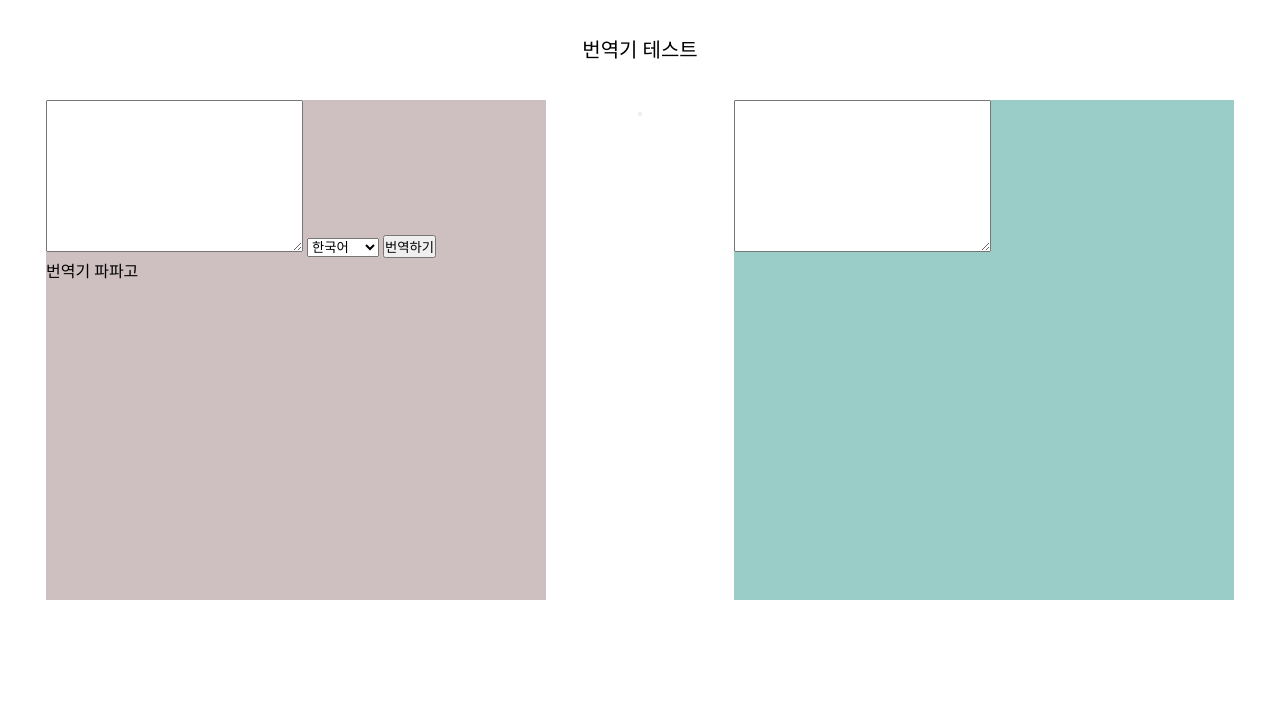
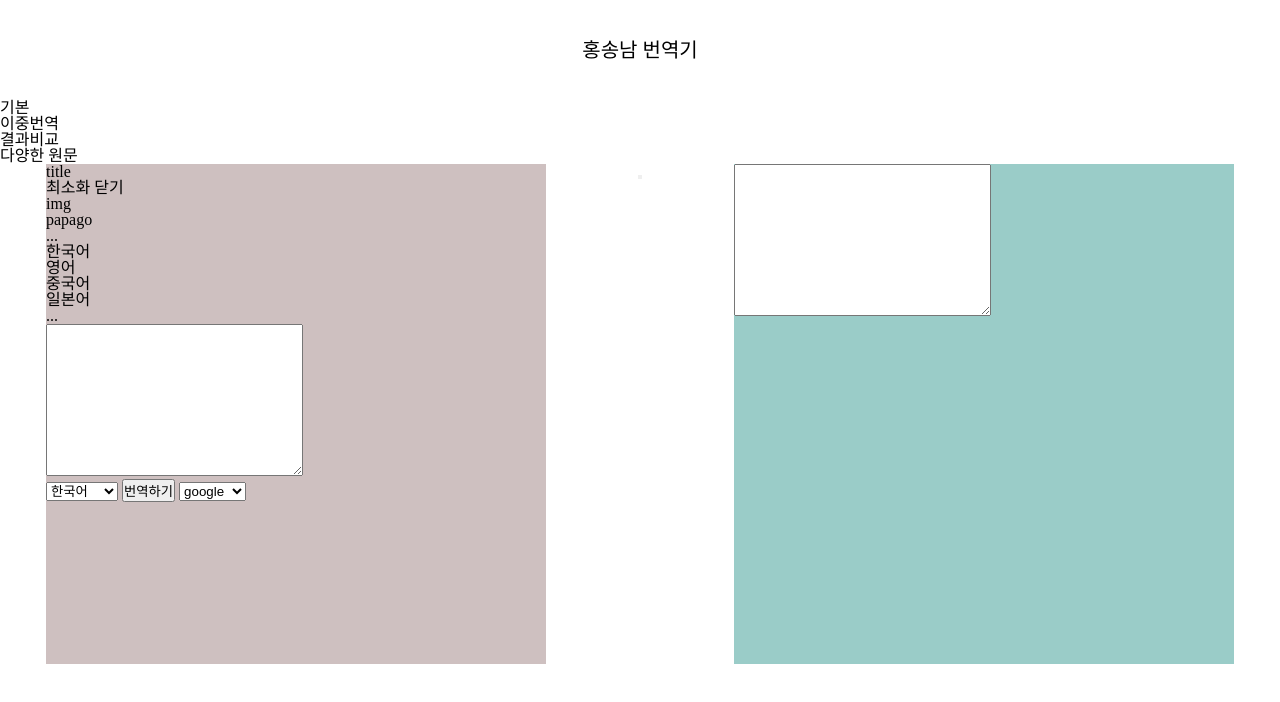
Before and after one commit to jjunyjjuny/translator, a website: page dist/index.html in a window 1280 px wide. Drawn offline with nearby package versions, Linux system fonts and the light colour scheme.

Commit message:
html 구조 손보기 시작 및 reset.css 추가

```diff
--- a/dist/index.html
+++ b/dist/index.html
@@ -4,6 +4,8 @@
     <meta charset="UTF-8" />
     <meta name="viewport" content="width=device-width, initial-scale=1.0" />
     <title>Translator</title>
+    <link rel="stylesheet" href="reset.css" />
+    <link rel="stylesheet" href="style.css">
     <style>
       * {
         margin: 0;
@@ -35,28 +37,75 @@
     <script src="https://code.jquery.com/jquery-latest.js"></script>
   </head>
   <body>
-    <header>번역기 테스트</header>
+    <header>홍송남 번역기</header>
+    <nav>
+      <ul>
+        <li>기본</li>
+        <li>이중번역</li>
+        <li>결과비교</li>
+        <li>다양한 원문</li>
+      </ul>
+    </nav>
     <section class="container">
-      <section class="left">
+      <article class="left">
+        <div>title</div>
+        <div>
+          <div class="box-menu">
+            <span>최소화</span>
+            <span>닫기</span>
+          </div>
+          <div class="box-nav">
+            <div class="engine-select">
+              <div>img</div>
+              <div>papago</div>
+              <div>...</div>
+            </div>
+            <div class="language-select">
+              <ul>
+                <li>한국어</li>
+                <li>영어</li>
+                <li>중국어</li>
+                <li>일본어</li>
+                <li>...</li>
+              </ul>
+            </div>
+          </div>
+          <div>
+            <textarea
+              name="original-text"
+              id="original-text"
+              cols="30"
+              rows="10"
+            ></textarea>
+          </div>
+        </div>
         <div class="text">
-          <textarea name="original-text" id="original-text" cols="30" rows="10"></textarea>
           <select name="translate-target" id="translate-target">
             <option value="kr">한국어</option>
             <option value="en">영어</option>
             <option value="ru">러시아어</option>
           </select>
           <button id="btn_translate">번역하기</button>
-          <div>번역기 파파고</div>
+          <select name="translator-type" id="translator-type">
+            <option value="google">google</option>
+            <option value="papago">papago</option>
+            <option value="kakao">kakao</option>
+          </select>
         </div>
-      </section>
+      </article>
       <div>
-        <button id='btn_translate'></button>
+        <button id="btn_translate"></button>
       </div>
-      <section class="right">
+      <article class="right">
         <div class="translate-google">
-          <textarea name="translate-text" id="translate-text" cols="30" rows="10"></textarea>
+          <textarea
+            name="translate-text"
+            id="translate-text"
+            cols="30"
+            rows="10"
+          ></textarea>
         </div>
-      </section>
+      </article>
     </section>
     <script src="restFront.js"></script>
   </body>
--- /dev/null
+++ b/dist/reset.css
@@ -0,0 +1,48 @@
+/* http://meyerweb.com/eric/tools/css/reset/
+   v2.0 | 20110126
+   License: none (public domain)
+*/
+
+html, body, div, span, applet, object, iframe,
+h1, h2, h3, h4, h5, h6, p, blockquote, pre,
+a, abbr, acronym, address, big, cite, code,
+del, dfn, em, img, ins, kbd, q, s, samp,
+small, strike, strong, sub, sup, tt, var,
+b, u, i, center,
+dl, dt, dd, ol, ul, li,
+fieldset, form, label, legend,
+table, caption, tbody, tfoot, thead, tr, th, td,
+article, aside, canvas, details, embed,
+figure, figcaption, footer, header, hgroup,
+menu, nav, output, ruby, section, summary,
+time, mark, audio, video {
+	margin: 0;
+	padding: 0;
+	border: 0;
+	font-size: 100%;
+	font: inherit;
+	vertical-align: baseline;
+}
+/* HTML5 display-role reset for older browsers */
+article, aside, details, figcaption, figure,
+footer, header, hgroup, menu, nav, section {
+	display: block;
+}
+body {
+	line-height: 1;
+}
+ol, ul {
+	list-style: none;
+}
+blockquote, q {
+	quotes: none;
+}
+blockquote:before, blockquote:after,
+q:before, q:after {
+	content: '';
+	content: none;
+}
+table {
+	border-collapse: collapse;
+	border-spacing: 0;
+}
```
Also changed, not shown: dist/style.css (added).
